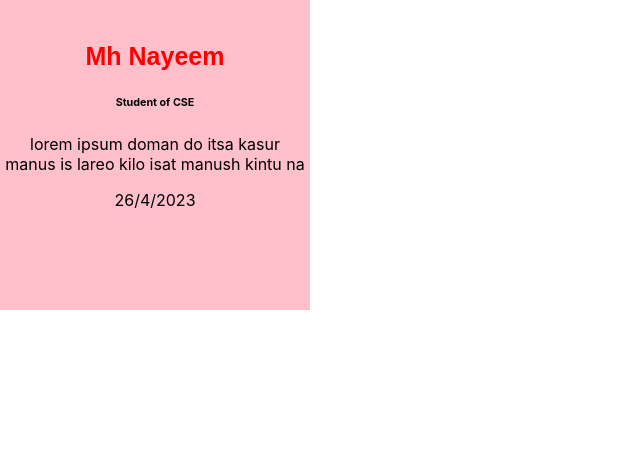
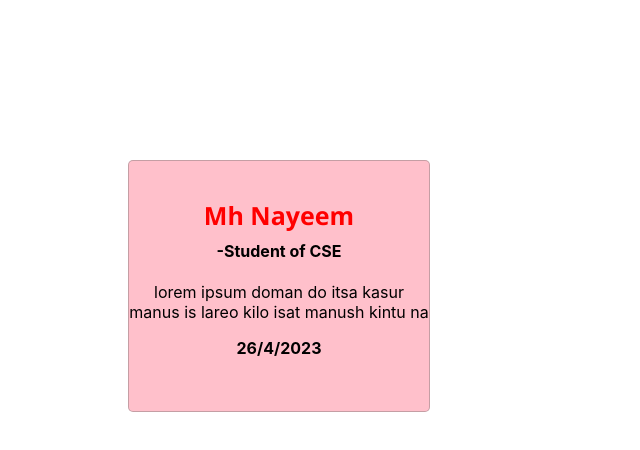
Before and after one commit to mhnayeem2000/react_Projects, a React (Create React App) app in the folder my_app/: page / in a window 1280 px wide. Shown: the top 450 px of the page, without its empty margins (0-640 px from the left). Built offline with nearby package versions, Linux system fonts and the light colour scheme.

Commit message:
add external css

```diff
--- a/my_app/public/index.html
+++ b/my_app/public/index.html
@@ -3,6 +3,7 @@
   <head>
     <meta charset="utf-8" />
     <title>React App</title>
+    <link rel="stylesheet" href="style.css">
   </head>
   <body>
     <div id="root"></div>
--- /dev/null
+++ b/my_app/public/style.css
@@ -0,0 +1,33 @@
+.boxStyle {
+
+    width:  300px;
+    height:  250px;
+    background: pink;
+    border: 1px solid rgba(111, 105, 105, 0.401);
+    border-radius: 5px;
+    position: absolute;
+    text-align: center;
+    top: 20%;
+    left: 10%;
+
+  }
+  .h1Style{
+    color:  red;
+    font-weight: bold;
+    font-size: 25px;
+    font-family: 'Segoe UI', Tahoma, Geneva, Verdana, sans-serif;
+    padding-top: 20px;
+  }
+
+
+
+   .h1Style{
+    color :"red" ,
+    fontSize:"25px" ,
+    fontFamily:"sans-serif" ,
+    paddingTop:"20px"
+  }
+
+  .h4Style{
+    margin-top: -8px;
+  }
--- a/my_app/src/index.js
+++ b/my_app/src/index.js
@@ -10,16 +10,16 @@ const day = date.getDate();
 const month = date.getMonth()+1;
 const year = date.getFullYear();
 
+
 const root = ReactDOM.createRoot(document.getElementById('root'));
 root.render(
   <React.StrictMode>
     <div>
-      <div style={{width:"300px",height:"300px" , background:"pink",textAlign:"center",padding:"5px"}} >
-
-        <h1 style={{color :"red" , fontSize:"25px" , fontFamily:"sans-serif" , paddingTop:"20px"}} >{name}</h1>
-        <h6>Student of CSE</h6>
+      <div className='boxStyle' >
+        <h1 className='h1Style' >{name}</h1>
+        <h4 className='h4Style'  >-Student of CSE</h4>
         <p>lorem ipsum doman do itsa kasur manus is lareo kilo isat manush kintu na</p>
-        <p>{day + "/" + month + "/" + year}</p>
+        <p><b>{day + "/" + month + "/" + year}</b></p>
       </div>
     </div>
   </React.StrictMode>
```
